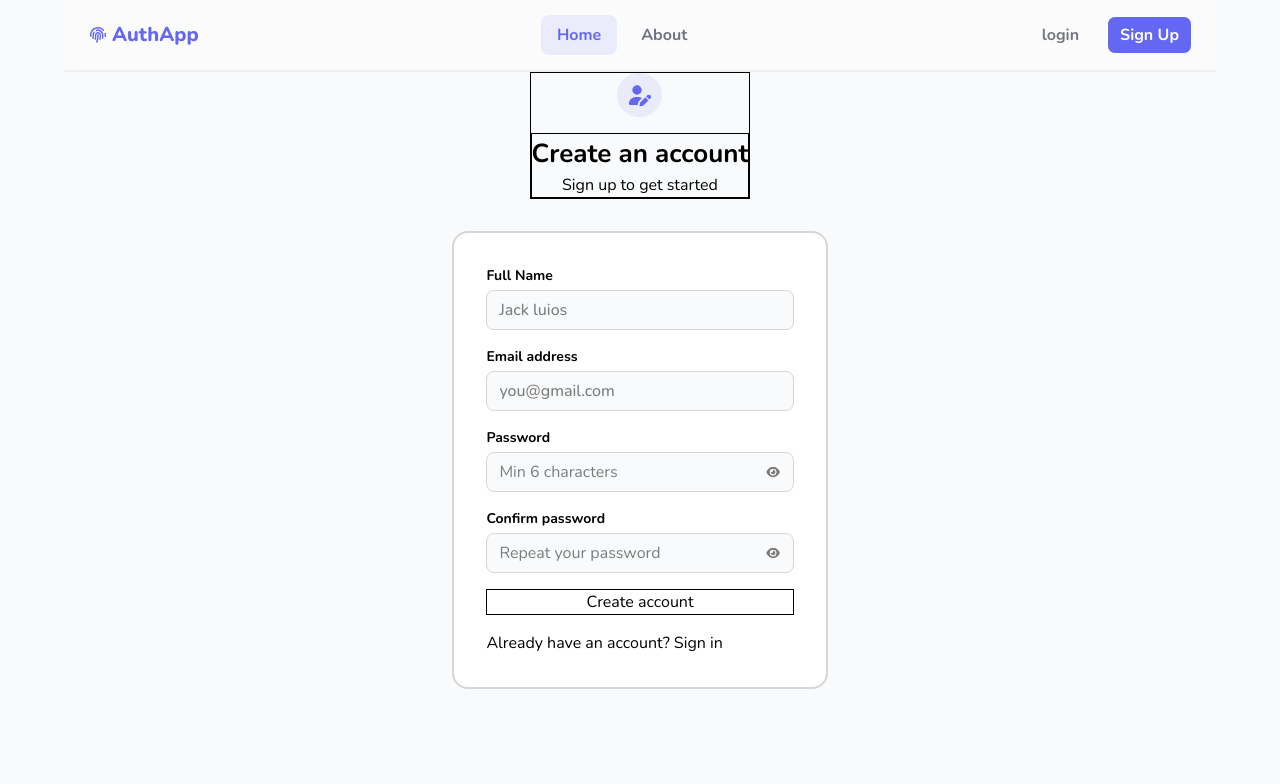
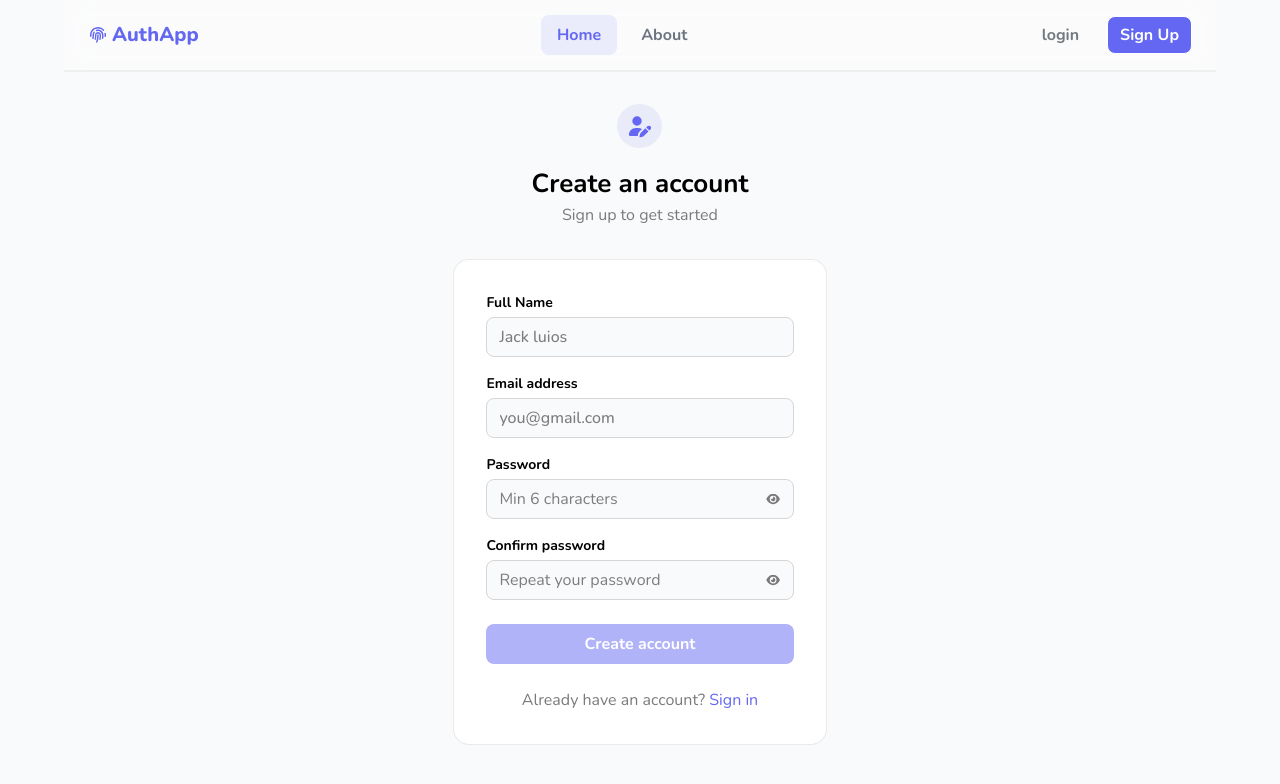
Before and after one commit to preetpalsinghkanda/Multi-Page-Authentication-App-, a React (Vite) app: page / in a window 1280 px wide. Shown: the top 784 px of the page. Built offline with nearby package versions, Linux system fonts and the light colour scheme.

Commit message:
signup page completed

```diff
--- a/src/Components/SignUp.jsx
+++ b/src/Components/SignUp.jsx
@@ -1,11 +1,11 @@
 import React from "react";
 import { FontAwesomeIcon } from "@fortawesome/react-fontawesome";
-import { faUserPen ,faEye } from "@fortawesome/free-solid-svg-icons";
+import { faUserPen, faEye } from "@fortawesome/free-solid-svg-icons";
 
 export default function SignUp() {
   return (
-    <div className="flex  justify-center items-center flex-col gap-8">
-      <div className="flex border flex-col justify-center items-center gap-4">
+    <div className="flex  justify-center items-center flex-col gap-8 my-8">
+      <div className="flex  flex-col justify-center items-center gap-4">
         <div className=" flex  px-2.5 py-3  rounded-full bg-[#eaebf9]">
           <FontAwesomeIcon
             icon={faUserPen}
@@ -13,16 +13,14 @@ export default function SignUp() {
           />
         </div>
 
-        <div className="flex border flex-col justify-center items-center">
+        <div className="flex  flex-col justify-center items-center">
           <h2 className="font-[700] text-[26px]">Create an account</h2>
-          <p>Sign up to get started</p>
+          <p className="text-[#7b7a7a]">Sign up to get started</p>
         </div>
       </div>
 
-      <div className="rounded bg-white px-8 py-8 border-2 flex gap-4 flex-col rounded-2xl border-[#d6d6d6]">
+      <div className="rounded-2xl bg-white px-8 py-8 border-[1.7px] flex gap-4 flex-col  border-[#d6d6d682]">
         <div className="flex flex-col gap-4 min-w-[24vw]">
-
-
           <div className="flex flex-col gap-1">
             <label htmlFor="name" className="text-[14px] text-[#000] font-bold">
               Full Name
@@ -31,19 +29,22 @@ export default function SignUp() {
               type="text"
               id="name"
               placeholder="Jack luios"
-              className= " border border-[#d6d6d6] h-10 rounded-lg px-3 placeholder:font-[500] bg-[#f9fafb]"
+              className=" border border-[#d6d6d6] h-10 focus:outline-0 rounded-lg px-3 placeholder:font-[500] bg-[#f9fafb]"
             />
           </div>
 
           <div className="flex flex-col gap-1">
-            <label htmlFor="email" className="text-[14px] text-[#000] font-bold">
+            <label
+              htmlFor="email"
+              className="text-[14px] text-[#000] font-bold"
+            >
               Email address
             </label>
             <input
               type="text"
               id="email"
               placeholder="you@gmail.com"
-              className= " border border-[#d6d6d6] h-10 rounded-lg px-3 placeholder:font-[500] bg-[#f9fafb]"
+              className=" border border-[#d6d6d6] focus:outline-0 h-10 rounded-lg px-3 placeholder:font-[500] bg-[#f9fafb]"
             />
           </div>
 
@@ -51,36 +52,47 @@ export default function SignUp() {
             <label htmlFor="pass" className="text-[14px] text-[#000] font-bold">
               Password
             </label>
-            <div className="border border-[#d6d6d6] h-10 rounded-lg items-center flex px-3 placeholder:font-[500] bg-[#f9fafb]"><input
+            <div className="border border-[#d6d6d6] h-10 rounded-lg items-center flex px-3 placeholder:font-[500] bg-[#f9fafb]">
+              <input
                 type="text"
                 id="pass"
                 placeholder="Min 6 characters"
-              className= " w-full"
+                className=" w-full focus:outline-0"
               />
-            <FontAwesomeIcon icon={faEye} className="text-[12px] cursor-pointer text-[#7b7a7a]" />
+              <FontAwesomeIcon
+                icon={faEye}
+                className="text-[12px] cursor-pointer text-[#7b7a7a]"
+              />
             </div>
           </div>
 
           <div className="flex flex-col gap-1">
-            <label htmlFor="confirm-password" className="text-[14px] text-[#000] font-bold">
+            <label
+              htmlFor="confirm-password"
+              className="text-[14px] text-[#000] font-bold"
+            >
               Confirm password
             </label>
-            <div className="border border-[#d6d6d6] h-10 rounded-lg items-center flex px-3 placeholder:font-[500] bg-[#f9fafb]"><input
+            <div className="border border-[#d6d6d6] h-10 rounded-lg items-center flex px-3 placeholder:font-[500] bg-[#f9fafb]">
+              <input
                 type="text"
                 id="pass"
                 placeholder="Repeat your password "
-              className= " w-full"
+                className=" w-full focus:outline-0"
               />
-            <FontAwesomeIcon icon={faEye} className="text-[12px] cursor-pointer text-[#7b7a7a]" />
+              <FontAwesomeIcon
+                icon={faEye}
+                className="text-[12px] cursor-pointer text-[#7b7a7a]"
+              />
             </div>
           </div>
-
-
-
         </div>
-        <button className="w-full border cursor-pointer">Create account</button>
-        <p className="">
-          Already have an account? <span>Sign in</span>
+        <button className=" my-2 w-full  cursor-pointer font-[700] py-2 rounded-[8px] bg-[#b1b3f8] text-white">
+          Create account
+        </button>
+        <p className="self-center text-[#7b7a7a] text-[16px]">
+          Already have an account?{" "}
+          <span className="text-[#6467f2] cursor-pointer">Sign in</span>
         </p>
       </div>
     </div>
```
Lines whose indentation alone changed are shown as unchanged.
